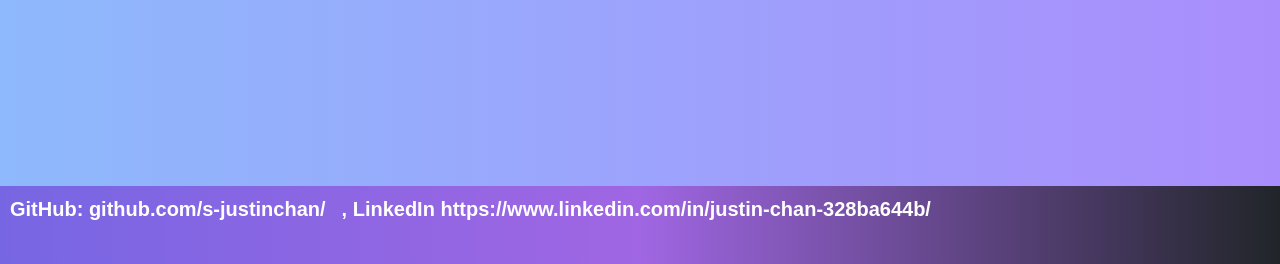
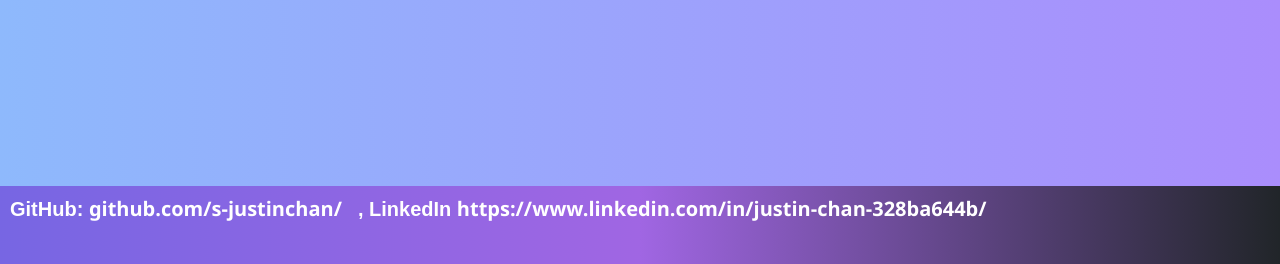
Before and after one commit to s-justinchan/INFR3120-Assignment2, a Node server app: page /contact in a window 1280 px wide. Shown: the part 759-1023 px from the top of the page. Run offline with Node 20, Linux system fonts and the light colour scheme; some libraries are stand-ins or nearby versions.

Commit message:
footer styling change

```diff
--- a/views/partials/footer.ejs
+++ b/views/partials/footer.ejs
@@ -1,9 +1,8 @@
 <footer class="navbar navbar-expand-lg navbar-dark bg-dark" style="margin-top: <%= footermargin %>;">
     <address>
             <p class="navbar-brand py-0">
-                GitHub: <a class="navbar-brand" href="github.com/s-justinchan/">
-                github.com/s-justinchan/</a>,
-                LinkedIn <a class="navbar-brand" href="linkedin.com/in/justin-chan-328ba644b/">
+                GitHub: <a class="navbar-brand" href="github.com/s-justinchan/" style="font-family: 'Segoe UI', Tahoma, Geneva, Verdana, sans-serif;">
+                github.com/s-justinchan/</a>, LinkedIn <a class="navbar-brand" href="linkedin.com/in/justin-chan-328ba644b/" style="font-family: 'Segoe UI', Tahoma, Geneva, Verdana, sans-serif;">
                 https://www.linkedin.com/in/justin-chan-328ba644b/</a>
             </p>
         </address>
```
